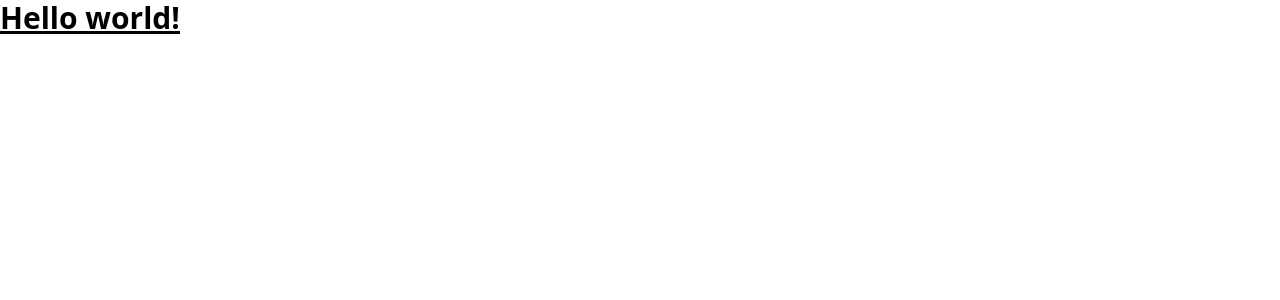
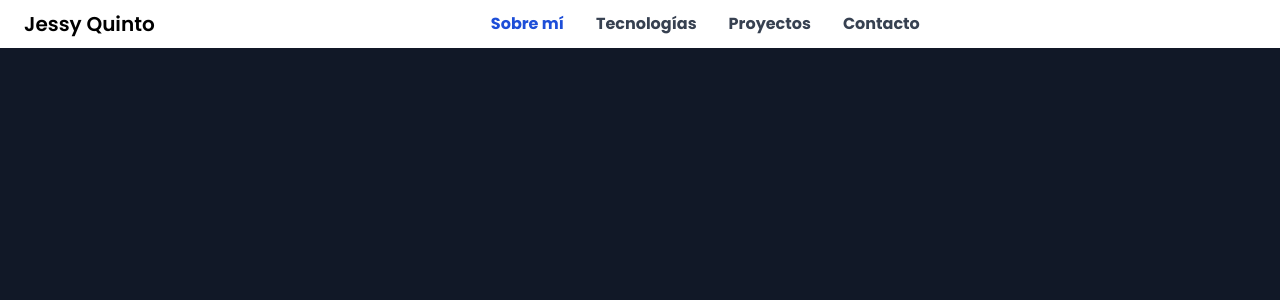
Before and after one commit to JessyQuinto/portafolio, an Angular app: page / in a window 1280 px wide. Shown: the top 300 px of the page. Built offline with nearby package versions, Linux system fonts and the light colour scheme.

Commit message:
Update. Header
Se ha actualizado el Header

```diff
--- a/src/app/app.component.html
+++ b/src/app/app.component.html
@@ -1,6 +1,49 @@
-<h1 class="text-3xl font-bold underline">
-  Hello world!
-</h1>
-
+<header>
+  <nav class="bg-white border-gray-200 px-4 lg:px-6 py-2.5 dark:bg-gray-800">
+    <div class="flex flex-wrap justify-between items-center mx-auto max-w-screen-xl">
+      <a href="#" class="flex items-center">
+        <span class="self-center text-xl font-semibold whitespace-nowrap dark:text-white">Jessy Quinto</span>
+      </a>
+      <div class="flex items-center lg:order-2">
+        <button data-collapse-toggle="mobile-menu-2" type="button"
+          class="inline-flex items-center p-2 ml-1 text-sm text-gray-500 rounded-lg lg:hidden hover:bg-gray-100 focus:outline-none focus:ring-2 focus:ring-gray-200 dark:text-gray-400 dark:hover:bg-gray-700 dark:focus:ring-gray-600"
+          aria-controls="mobile-menu-2" aria-expanded="false">
+          <span class="sr-only">Open main menu</span>
+          <svg class="w-6 h-6" fill="currentColor" viewBox="0 0 20 20" xmlns="http://www.w3.org/2000/svg">
+            <path fill-rule="evenodd"
+              d="M3 5a1 1 0 011-1h12a1 1 0 110 2H4a1 1 0 01-1-1zM3 10a1 1 0 011-1h12a1 1 0 110 2H4a1 1 0 01-1-1zM3 15a1 1 0 011-1h12a1 1 0 110 2H4a1 1 0 01-1-1z"
+              clip-rule="evenodd"></path>
+          </svg>
+          <svg class="hidden w-6 h-6" fill="currentColor" viewBox="0 0 20 20" xmlns="http://www.w3.org/2000/svg">
+            <path fill-rule="evenodd"
+              d="M4.293 4.293a1 1 0 011.414 0L10 8.586l4.293-4.293a1 1 0 111.414 1.414L11.414 10l4.293 4.293a1 1 0 01-1.414 1.414L10 11.414l-4.293 4.293a1 1 0 01-1.414-1.414L8.586 10 4.293 5.707a1 1 0 010-1.414z"
+              clip-rule="evenodd"></path>
+          </svg>
+        </button>
+      </div>
+      <div class="hidden justify-between items-center w-full lg:flex lg:w-auto lg:order-1" id="mobile-menu-2">
+        <ul class="flex flex-col mt-4 font-medium lg:flex-row lg:space-x-8 lg:mt-0">
+          <li>
+            <a href="#"
+              class="block py-2 pr-4 pl-3 text-white rounded bg-primary-700 lg:bg-transparent lg:text-primary-700 lg:p-0 dark:text-white"
+              aria-current="page">Sobre mí</a>
+          </li>
+          <li>
+            <a href="#"
+              class="block py-2 pr-4 pl-3 text-gray-700 border-b border-gray-100 hover:bg-gray-50 lg:hover:bg-transparent lg:border-0 lg:hover:text-primary-700 lg:p-0 dark:text-gray-400 lg:dark:hover:text-white dark:hover:bg-gray-700 dark:hover:text-white lg:dark:hover:bg-transparent dark:border-gray-700">Tecnologías</a>
+          </li>
+          <li>
+            <a href="#"
+              class="block py-2 pr-4 pl-3 text-gray-700 border-b border-gray-100 hover:bg-gray-50 lg:hover:bg-transparent lg:border-0 lg:hover:text-primary-700 lg:p-0 dark:text-gray-400 lg:dark:hover:text-white dark:hover:bg-gray-700 dark:hover:text-white lg:dark:hover:bg-transparent dark:border-gray-700">Proyectos</a>
+          </li>
+          <li>
+            <a href="#"
+              class="block py-2 pr-4 pl-3 text-gray-700 border-b border-gray-100 hover:bg-gray-50 lg:hover:bg-transparent lg:border-0 lg:hover:text-primary-700 lg:p-0 dark:text-gray-400 lg:dark:hover:text-white dark:hover:bg-gray-700 dark:hover:text-white lg:dark:hover:bg-transparent dark:border-gray-700">Contacto</a>
+          </li>
+        </ul>
+      </div>
+    </div>
+  </nav>
+</header>
 
 <router-outlet />
--- a/src/app/app.component.ts
+++ b/src/app/app.component.ts
@@ -13,13 +13,66 @@ import { isPlatformBrowser } from '@angular/common';
 export class AppComponent implements OnInit {
   title = 'portafolio';
 
-  constructor(@Inject(PLATFORM_ID) private platformId: Object) {}
+  constructor(@Inject(PLATFORM_ID) private platformId: Object) { }
 
   ngOnInit(): void {
     if (isPlatformBrowser(this.platformId)) {
       initFlowbite();
 
       document.documentElement.classList.add('dark');
+      // On page load or when changing themes, best to add inline in `head` to avoid FOUC
+      if (localStorage.getItem('color-theme') === 'dark' ||
+        (!('color-theme' in localStorage) && window.matchMedia('(prefers-color-scheme: dark)').matches)) {
+        document.documentElement.classList.add('dark');
+      } else {
+        document.documentElement.classList.remove('dark');
+      }
+
+      // Change the icons inside the button based on previous settings
+      const themeToggleDarkIcon = document.getElementById('theme-toggle-dark-icon');
+      const themeToggleLightIcon = document.getElementById('theme-toggle-light-icon');
+
+      if (themeToggleDarkIcon && themeToggleLightIcon) {
+        if (localStorage.getItem('color-theme') === 'dark' ||
+          (!('color-theme' in localStorage) && window.matchMedia('(prefers-color-scheme: dark)').matches)) {
+          themeToggleLightIcon.classList.remove('hidden');
+        } else {
+          themeToggleDarkIcon.classList.remove('hidden');
+        }
+      }
+
+      const themeToggleBtn = document.getElementById('theme-toggle');
+
+      if (themeToggleBtn) {
+        themeToggleBtn.addEventListener('click', () => {
+          // Toggle icons inside button
+          if (themeToggleDarkIcon && themeToggleLightIcon) {
+            themeToggleDarkIcon.classList.toggle('hidden');
+            themeToggleLightIcon.classList.toggle('hidden');
+          }
+
+          // If set via local storage previously
+          if (localStorage.getItem('color-theme')) {
+            if (localStorage.getItem('color-theme') === 'light') {
+              document.documentElement.classList.add('dark');
+              localStorage.setItem('color-theme', 'dark');
+            } else {
+              document.documentElement.classList.remove('dark');
+              localStorage.setItem('color-theme', 'light');
+            }
+          } else {
+            // If NOT set via local storage previously
+            if (document.documentElement.classList.contains('dark')) {
+              document.documentElement.classList.remove('dark');
+              localStorage.setItem('color-theme', 'light');
+            } else {
+              document.documentElement.classList.add('dark');
+              localStorage.setItem('color-theme', 'dark');
+            }
+          }
+        });
+      }
+
     }
   }
 }
--- a/src/styles.css
+++ b/src/styles.css
@@ -1,3 +1,13 @@
 @tailwind base;
 @tailwind components;
 @tailwind utilities;
+
+body {
+    background: #111827;
+}
+
+* {
+    font-family: "Poppins", sans-serif;
+    font-weight: 700;
+    font-style: normal;
+}
```
